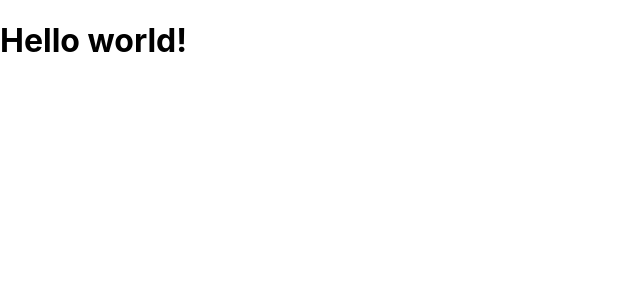
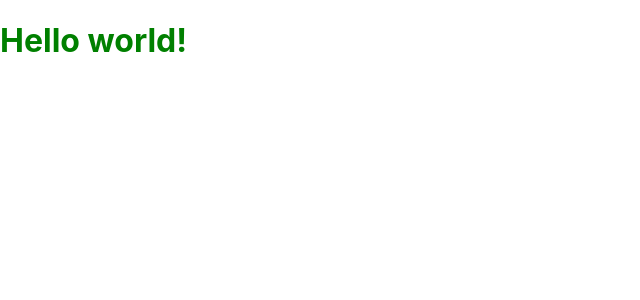
Before and after one commit to nene/sql-explorer, a React (Create React App) app: page / in a window 1280 px wide. Shown: the top 300 px of the page, without its empty margins (0-640 px from the left). Built offline with nearby package versions, Linux system fonts and the light colour scheme.

Commit message:
Add styled components

```diff
--- a/package.json
+++ b/package.json
@@ -13,6 +13,7 @@
     "react": "^18.2.0",
     "react-dom": "^18.2.0",
     "react-scripts": "5.0.1",
+    "styled-components": "^5.3.6",
     "typescript": "^4.4.2",
     "web-vitals": "^2.1.0"
   },
@@ -39,5 +40,8 @@
       "last 1 firefox version",
       "last 1 safari version"
     ]
+  },
+  "devDependencies": {
+    "@types/styled-components": "^5.1.26"
   }
 }
--- a/src/App.tsx
+++ b/src/App.tsx
@@ -1,5 +1,10 @@
 import React from "react";
+import styled from "styled-components";
+
+const Title = styled.h1`
+  color: green;
+`;
 
 export function App() {
-  return <h1>Hello world!</h1>;
+  return <Title>Hello world!</Title>;
 }
```
Also changed, not shown: 1 other file (tests, documents, lock files or other folders).
